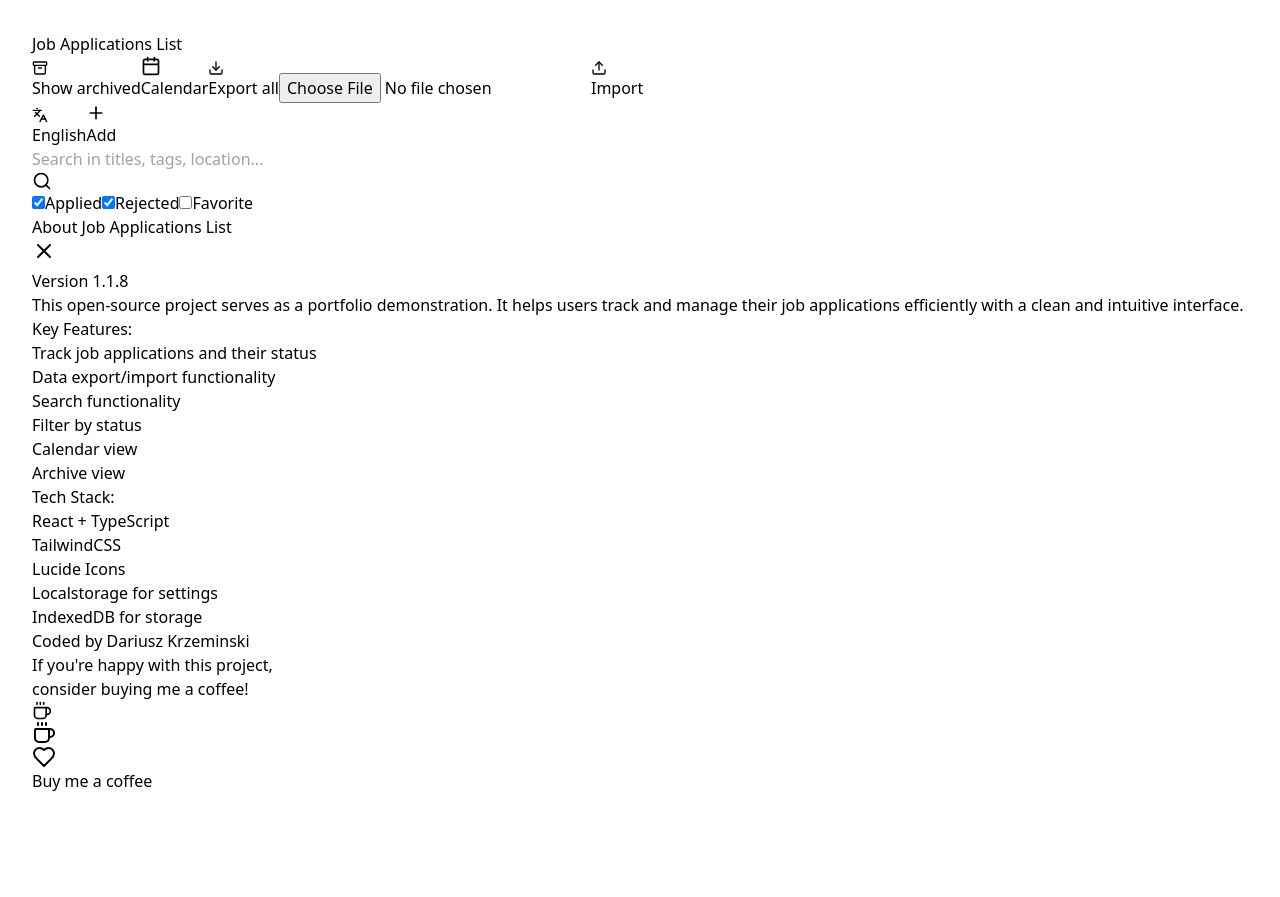
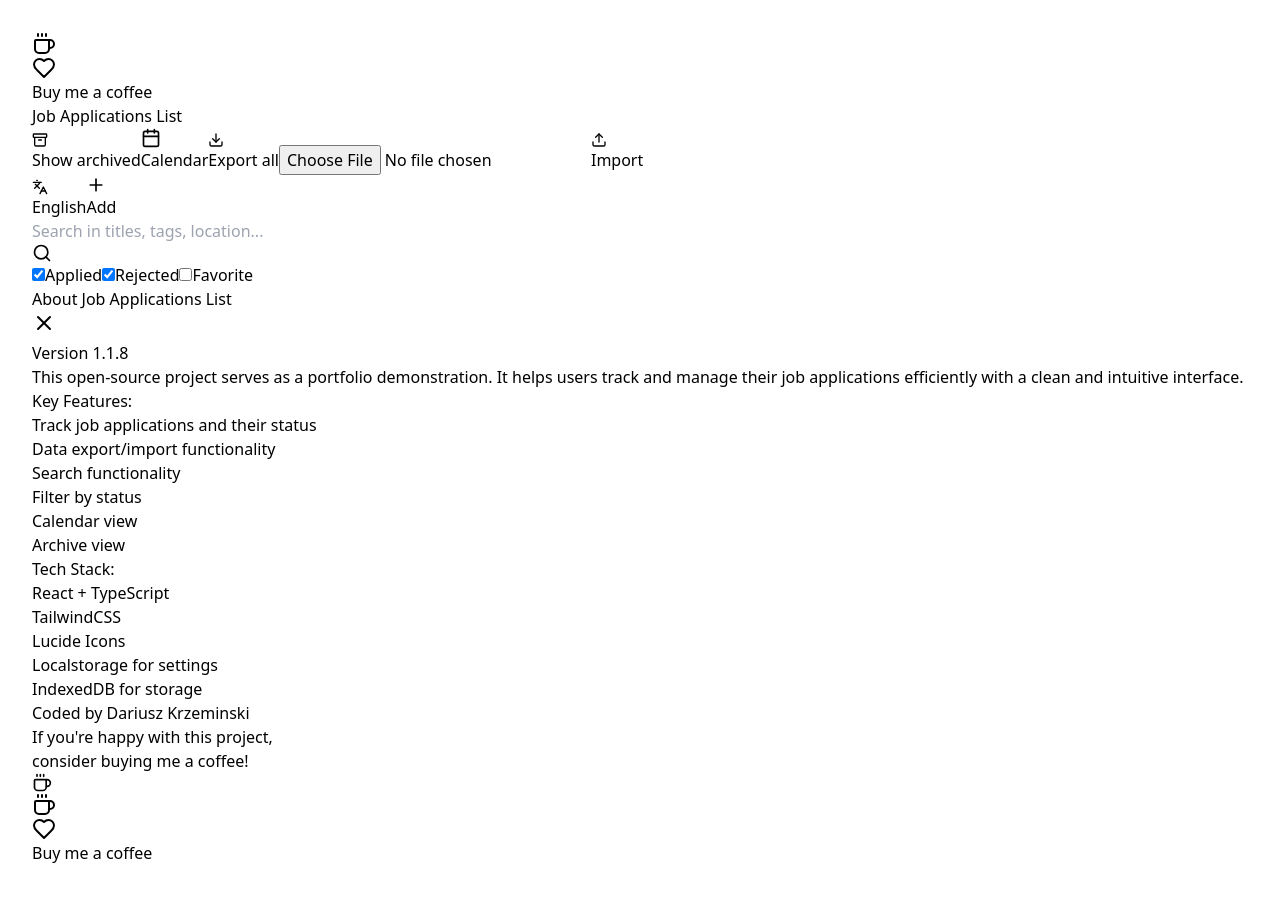
Before and after one commit to sevisilex/job-tracker, a React (Vite) app: page / in a window 1280 px wide. Before the commit the page ends 825 px from the top, so only its background shows below. Built offline with nearby package versions, Linux system fonts and the light colour scheme.

Commit message:
feat: add "Buy me a coffee" button with interactive hover effect

```diff
--- a/src/App.tsx
+++ b/src/App.tsx
@@ -2,23 +2,38 @@ import React, { useState, useEffect } from 'react'
 import List from './components/List'
 import { LanguageProvider } from './contexts/LanguageContext'
 import { AboutModal } from './components/AboutModal'
+import { Coffee, Heart } from 'lucide-react'
 import './App.css'
 
 const App: React.FC = () => {
-  const [isModalOpen, setIsModalOpen] = useState(false)
+  const [isAboutDialog, setIsAboutDialog] = useState(false)
 
   useEffect(() => {
     const timer = setTimeout(() => {
-      setIsModalOpen(true)
-    }, 5000)
+      setIsAboutDialog(true)
+    }, 2000)
 
     return () => clearTimeout(timer)
   }, [])
 
   return (
     <LanguageProvider>
+      <a
+        href="https://ko-fi.com/svslx"
+        target="_blank"
+        className={`group fixed bottom-8 right-4 inline-flex items-center px-4 py-2 bg-yellow-400 text-black rounded hover:bg-black hover:text-white duration-300 transition-all hover:opacity-100 ${isAboutDialog ? 'opacity-0' : 'opacity-50'}`}
+      >
+        <span className="relative">
+          <Coffee size={24} className="mr-2 transition-opacity duration-300 ease-in-out group-hover:opacity-0" />
+          <Heart
+            size={24}
+            className="mr-2 text-red-500 absolute left-0 top-0 opacity-0 transition-all duration-300 ease-in-out scale-0 rotate-0 group-hover:opacity-100 group-hover:scale-110 group-hover:rotate-12"
+          />
+        </span>
+        Buy me a coffee
+      </a>
       <List />
-      <AboutModal isOpen={isModalOpen} onClose={() => setIsModalOpen(false)} />
+      <AboutModal isOpen={isAboutDialog} onClose={() => setIsAboutDialog(false)} />
     </LanguageProvider>
   )
 }
--- a/src/components/AboutModal.tsx
+++ b/src/components/AboutModal.tsx
@@ -68,7 +68,6 @@ export const AboutModal = ({ isOpen, onClose }: AboutModalProps) => {
             <a
               href="https://ko-fi.com/svslx"
               target="_blank"
-              rel="noopener noreferrer"
               className="group inline-flex px-4 py-2 bg-yellow-400 text-black rounded hover:bg-black hover:text-white duration-300 transition-colors"
             >
               <span className="relative">
```
